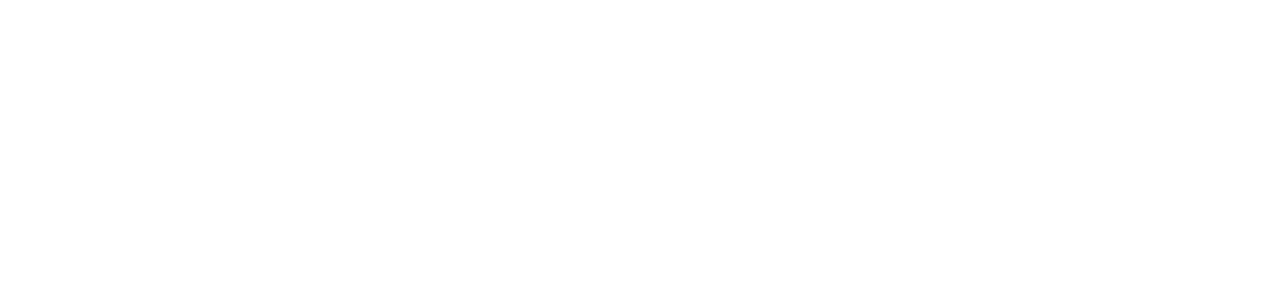
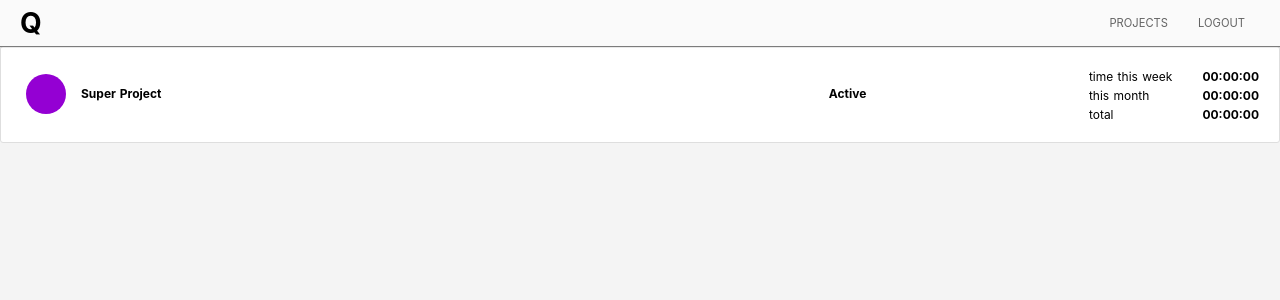
Before and after one commit to laSinteZ/quwi-test, a Nuxt app: page / in a window 1280 px wide. Before the commit this address had no page. Shown: the top 300 px of the page. Built offline with nearby package versions, Linux system fonts and the light colour scheme.

Commit message:
feat: stub for projects and project-edit pages

```diff
--- /dev/null
+++ b/assets/css/global.scss
@@ -0,0 +1,19 @@
+html {
+  font-family: -apple-system, BlinkMacSystemFont, 'Segoe UI', Roboto,
+    'Helvetica Neue', Arial, sans-serif;
+  font-size: 16px;
+  word-spacing: 1px;
+  height: 100%;
+  -ms-text-size-adjust: 100%;
+  -webkit-text-size-adjust: 100%;
+  -moz-osx-font-smoothing: grayscale;
+  -webkit-font-smoothing: antialiased;
+  box-sizing: border-box;
+}
+
+*,
+*:before,
+*:after {
+  box-sizing: border-box;
+  margin: 0;
+}
--- /dev/null
+++ b/assets/css/navbar.scss
@@ -0,0 +1,50 @@
+@import 'variables.scss';
+
+.navbar {
+  position: fixed;
+  z-index: 10;
+  display: flex;
+  align-items: center;
+  justify-content: space-between;
+  padding: 0 20px;
+  width: 100%;
+  height: $navbar-height;
+  background: $lighter-gray;
+  box-shadow: 0 1px 1px $dark-gray;
+
+  .left,
+  .right {
+    height: 100%;
+    display: flex;
+    flex-direction: row;
+  }
+
+  .left {
+    .logo {
+      display: flex;
+      align-items: center;
+      height: 100%;
+      color: black;
+      text-decoration: none;
+      font-weight: 700;
+      font-size: 1.75rem;
+    }
+  }
+
+  .right {
+    .link {
+      display: flex;
+      align-items: center;
+      padding: 0 15px;
+      height: 100%;
+      color: $darker-gray;
+      text-decoration: none;
+      text-transform: uppercase;
+      font-size: 0.7rem;
+      &:hover {
+        background: $gray;
+        color: $red;
+      }
+    }
+  }
+}
--- /dev/null
+++ b/assets/css/variables.scss
@@ -0,0 +1,14 @@
+$lighter-gray: #fafafa;
+$light-gray: #f4f4f4;
+$gray: #e0e0e0;
+$dark-gray: #7c7c7c;
+$darker-gray: #636363;
+
+$red: #c44512;
+$form-red: #d40000;
+
+$light-blue: #b7cae2;
+$blue: #4b84da;
+$dark-blue: #2668c1;
+
+$navbar-height: 2.875rem;
--- /dev/null
+++ b/components/ProjectEntry.vue
@@ -0,0 +1,82 @@
+<template lang="pug">
+  .project-wrapper(@click="navigate")
+    .logo
+    .title Super Project
+    .status Active
+    .time
+      .entry-row
+        .title time this week
+        .value 00:00:00
+      .entry-row
+        .title this month
+        .value 00:00:00
+      .entry-row
+        .title total
+        .value 00:00:00
+</template>
+
+<script>
+export default {
+  methods: {
+    navigate() {
+      const id = 11
+      this.$router.push({ name: 'edit-id', params: { id } })
+    }
+  }
+}
+</script>
+
+<style lang="scss" scoped>
+.project-wrapper {
+  display: flex;
+  align-items: center;
+  flex-direction: row;
+  justify-content: space-between;
+  padding: 18px 20px 20px 25px;
+  border: 1px solid #dedede;
+  border-radius: 3px;
+  background: white;
+  font-size: 0.75rem;
+
+  &:hover {
+    background: #ececec;
+    cursor: pointer;
+  }
+
+  .logo {
+    width: 40px;
+    height: 40px;
+    border-radius: 9999px;
+    background: #9400d3;
+    margin-right: 15px;
+  }
+
+  .title {
+    font-weight: bold;
+    flex-grow: 1;
+  }
+
+  .status {
+    font-weight: bold;
+    flex-grow: 1;
+    text-align: center;
+  }
+
+  .time {
+    display: flex;
+    flex-direction: column;
+    .entry-row {
+      display: flex;
+      justify-content: space-between;
+      margin-top: 4px;
+      .title {
+        font-weight: normal;
+      }
+      .value {
+        margin-left: 30px;
+        font-weight: bold;
+      }
+    }
+  }
+}
+</style>
--- a/layouts/default.vue
+++ b/layouts/default.vue
@@ -3,23 +3,4 @@
 </template>
 
 <style lang="scss">
-html {
-  font-family: -apple-system, BlinkMacSystemFont, 'Segoe UI', Roboto,
-    'Helvetica Neue', Arial, sans-serif;
-  font-size: 16px;
-  word-spacing: 1px;
-  height: 100%;
-  -ms-text-size-adjust: 100%;
-  -webkit-text-size-adjust: 100%;
-  -moz-osx-font-smoothing: grayscale;
-  -webkit-font-smoothing: antialiased;
-  box-sizing: border-box;
-}
-
-*,
-*:before,
-*:after {
-  box-sizing: border-box;
-  margin: 0;
-}
 </style>
--- /dev/null
+++ b/layouts/home.vue
@@ -0,0 +1,21 @@
+<template lang="pug">
+  div
+    header.navbar
+      .left
+        a.logo(href="https://quwi.com") Q
+      .right
+        nuxt-link.link(to="/") Projects
+        a.link(href="#") Logout
+    nuxt.main
+</template>
+
+<style lang="scss" scoped>
+@import '~assets/css/navbar.scss';
+@import '~assets/css/variables.scss';
+
+.main {
+  padding-top: $navbar-height;
+  min-height: 100vh;
+  background: $light-gray;
+}
+</style>
--- a/nuxt.config.js
+++ b/nuxt.config.js
@@ -24,7 +24,7 @@
   /*
   ** Global CSS
   */
-  css: [],
+  css: ['@/assets/css/global.scss'],
 
   /*
   ** Plugins to load before mounting the App
--- /dev/null
+++ b/pages/edit/_id.vue
@@ -0,0 +1,10 @@
+<template lang="pug">
+  div {{ $route.params.id }}
+</template>
+
+<script>
+export default {
+  layout: 'home',
+  name: 'EditProject'
+}
+</script>
--- /dev/null
+++ b/pages/index.vue
@@ -0,0 +1,15 @@
+<template lang="pug">
+  div
+    project-entry
+</template>
+
+<script>
+import ProjectEntry from '@/components/ProjectEntry'
+export default {
+  layout: 'home',
+  name: 'Projects',
+  components: {
+    ProjectEntry
+  }
+}
+</script>
--- a/pages/login.vue
+++ b/pages/login.vue
@@ -31,21 +31,9 @@
 }
 </script>
 
-<style lang="scss">
-$lighter-gray: #fafafa;
-$light-gray: #f4f4f4;
-$gray: #e0e0e0;
-$dark-gray: #7c7c7c;
-$darker-gray: #636363;
-
-$red: #c44512;
-$form-red: #d40000;
-
-$light-blue: #b7cae2;
-$blue: #4b84da;
-$dark-blue: #2668c1;
-
-$navbar-height: 2.875rem;
+<style lang="scss" scoped>
+@import '~assets/css/navbar.scss';
+@import '~assets/css/variables.scss';
 
 button.button {
   font-size: 1.125rem;
@@ -96,52 +84,6 @@
     }
   }
 }
-.navbar {
-  position: fixed;
-  z-index: 10;
-  display: flex;
-  align-items: center;
-  justify-content: space-between;
-  padding: 0 20px;
-  width: 100%;
-  height: $navbar-height;
-  background: $lighter-gray;
-  box-shadow: 0 1px 1px $dark-gray;
-
-  .left,
-  .right {
-    height: 100%;
-  }
-
-  .left {
-    .logo {
-      display: flex;
-      align-items: center;
-      height: 100%;
-      color: black;
-      text-decoration: none;
-      font-weight: 700;
-      font-size: 1.75rem;
-    }
-  }
-
-  .right {
-    .link {
-      display: flex;
-      align-items: center;
-      padding: 0 15px;
-      height: 100%;
-      color: $darker-gray;
-      text-decoration: none;
-      text-transform: uppercase;
-      font-size: 0.7rem;
-      &:hover {
-        background: $gray;
-        color: $red;
-      }
-    }
-  }
-}
 
 .main {
   padding-top: $navbar-height;
@@ -162,6 +104,7 @@
       background: white;
       box-shadow: 0 0 9px 0 rgba(0, 0, 0, 0.19);
       .logo {
+        pointer-events: none;
         margin-bottom: 20px;
         text-align: center;
         font-weight: 700;
```
